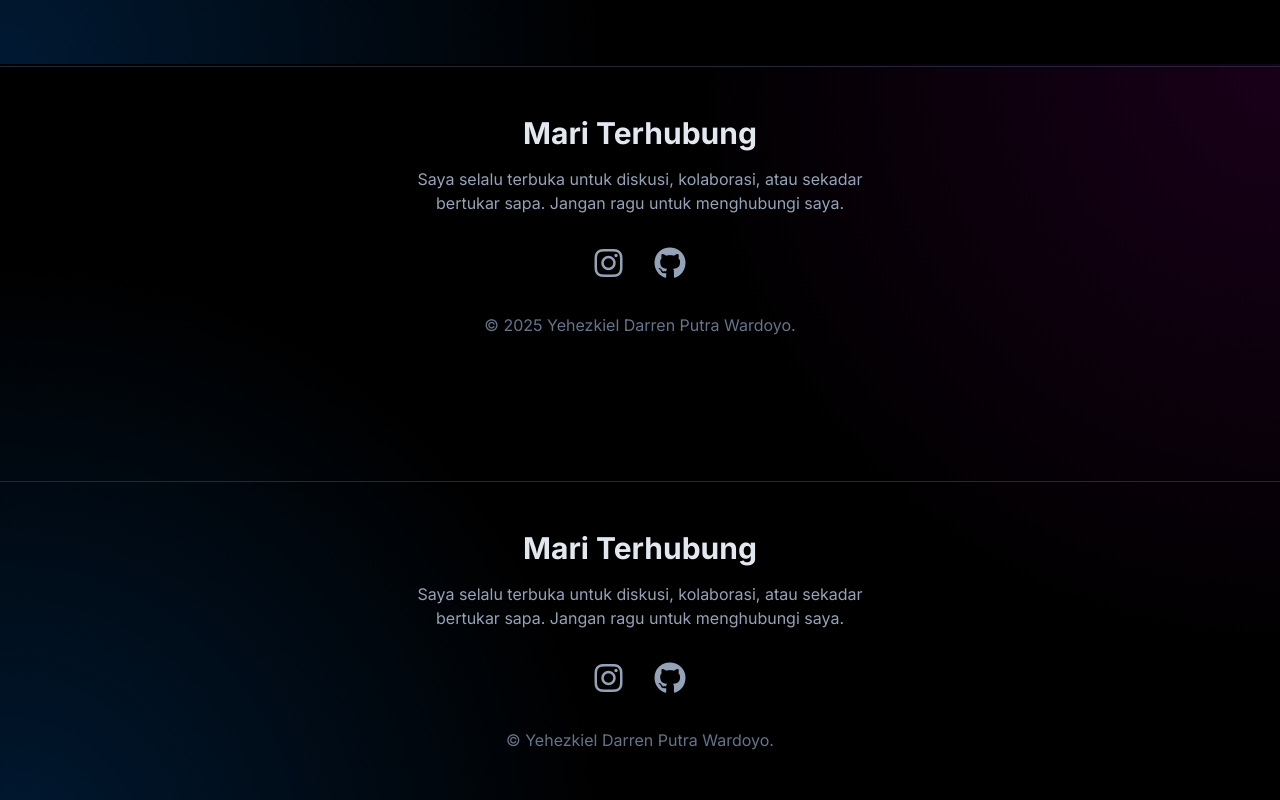
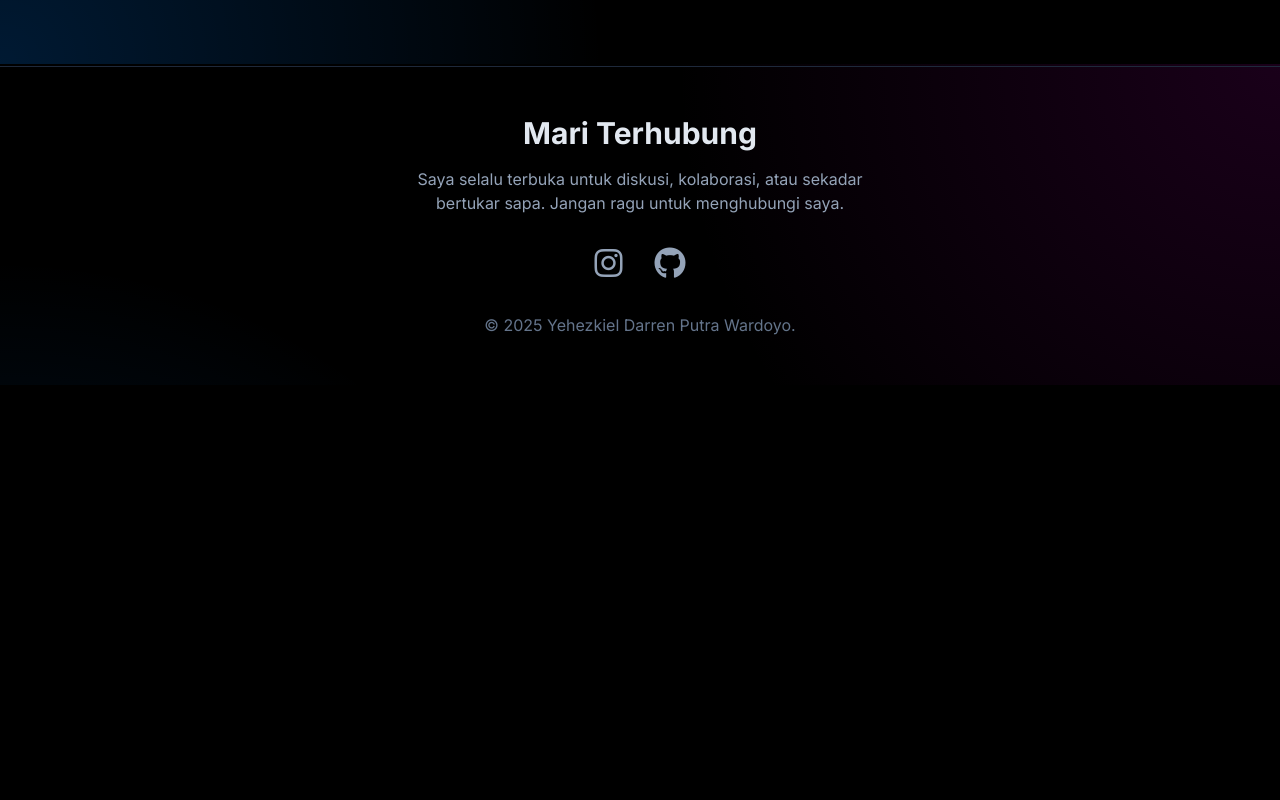
Before and after one commit to YehezkielDarren/my-main-page, a plain HTML site: page index.html in a window 1280 px wide. Shown: the part 2336-3136 px from the top of the page. After the commit the page ends 2721 px from the top, so only its background shows below. Drawn offline with nearby package versions, Linux system fonts and the light colour scheme.

Commit message:
Delete double footer

```diff
--- a/index.html
+++ b/index.html
@@ -374,38 +374,6 @@
       </div>
     </footer>
 
-    <!-- Footer / Contact -->
-    <footer id="contact" class="border-t border-slate-800 mt-24">
-      <div class="container mx-auto px-6 py-12 text-center">
-        <h2 class="text-3xl font-bold mb-4">Mari Terhubung</h2>
-        <p class="text-slate-400 mb-8 max-w-lg mx-auto">
-          Saya selalu terbuka untuk diskusi, kolaborasi, atau sekadar bertukar
-          sapa. Jangan ragu untuk menghubungi saya.
-        </p>
-        <div class="flex justify-center space-x-8 mb-8">
-          <a
-            href="https://www.instagram.com/ydarpw_/"
-            target="_blank"
-            aria-label="Instagram"
-            class="text-slate-400 hover:text-white transition-transform transform hover:scale-110"
-          >
-            <i class="fab fa-instagram fa-2x"></i>
-          </a>
-          <a
-            href="https://www.github.com/YehezkielDarren"
-            target="_blank"
-            aria-label="GitHub"
-            class="text-slate-400 hover:text-white transition-transform transform hover:scale-110"
-          >
-            <i class="fab fa-github fa-2x"></i>
-          </a>
-        </div>
-        <p class="text-slate-500">
-          &copy; <span id="year"></span> Yehezkiel Darren Putra Wardoyo.
-        </p>
-      </div>
-    </footer>
-
     <!-- Blok Skrip Utama -->
     <script>
       document.addEventListener("DOMContentLoaded", function () {
```
